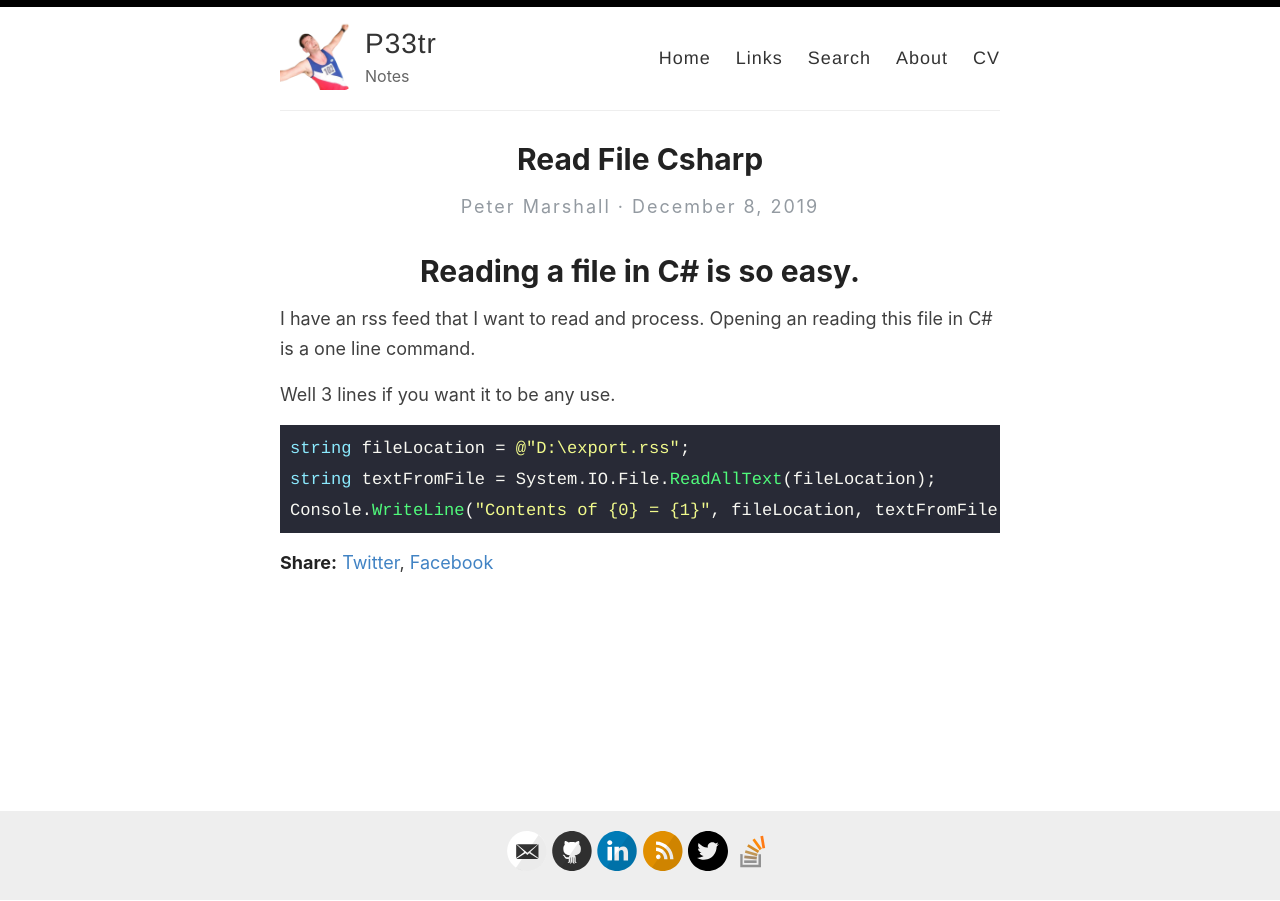
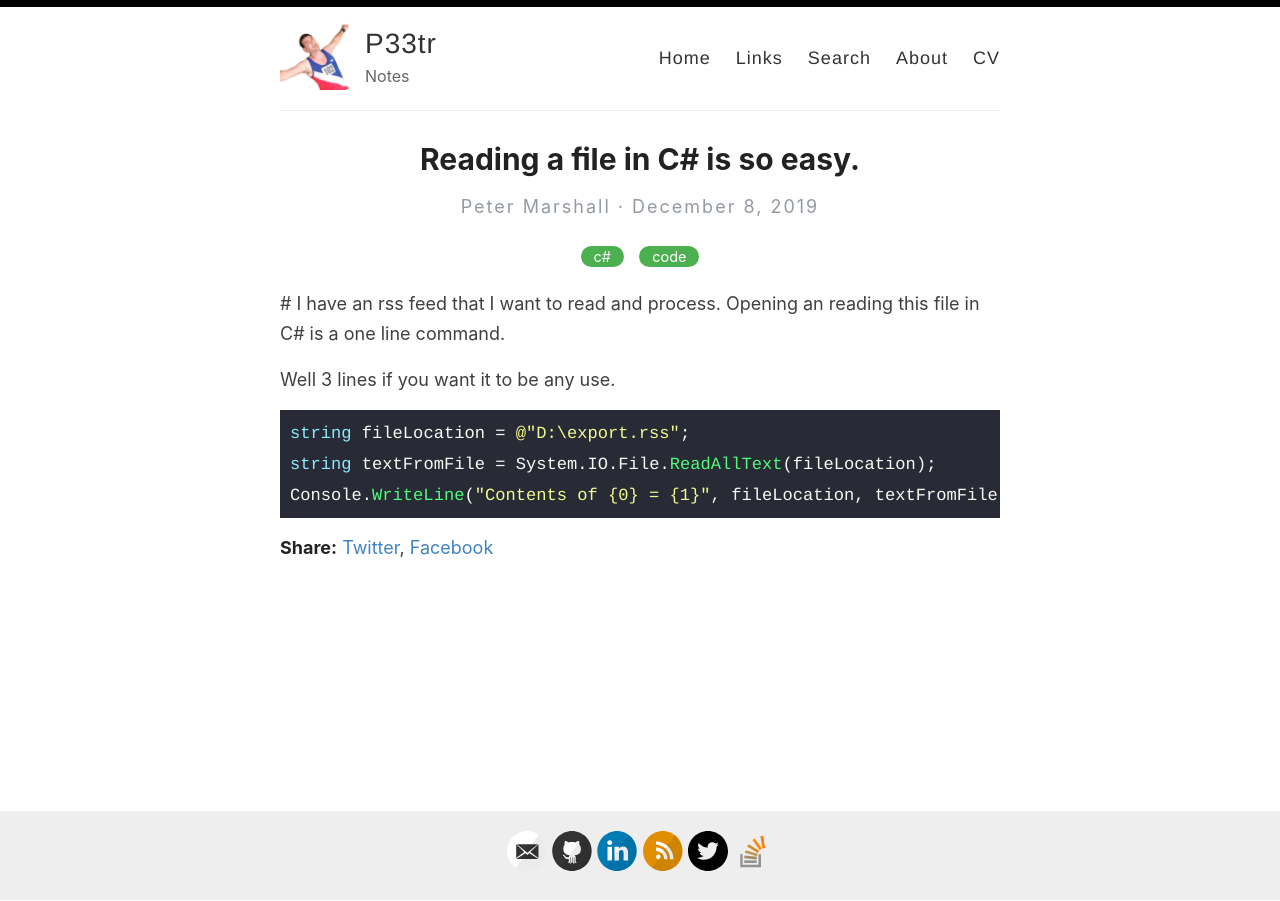
Before and after one commit to petermarshall/blog, a Jekyll site: the page built from _posts/2019-12-08-read-file-csharp.md, in a window 1280 px wide. Built offline with Jekyll 4.4.1, drawn with Linux system fonts in a browser that asks for light colours; our own code applies the rules of GitHub Pages for plain Markdown files.

Commit message:
Update 2019-12-08-read-file-csharp.md

```diff
--- a/_posts/2019-12-08-read-file-csharp.md
+++ b/_posts/2019-12-08-read-file-csharp.md
@@ -1,4 +1,9 @@
-# Reading a file in C# is so easy.
+---
+layout: post
+title: Reading a file in C# is so easy.
+categories: [c#, code]
+---
+#
 I have an rss feed that I want to read and process. Opening an reading this file in C# is a one line command.
 
 Well 3 lines if you want it to be any use.
```
